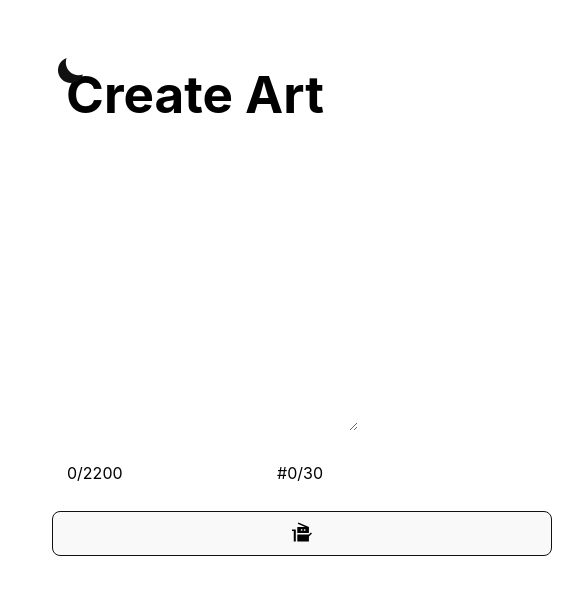
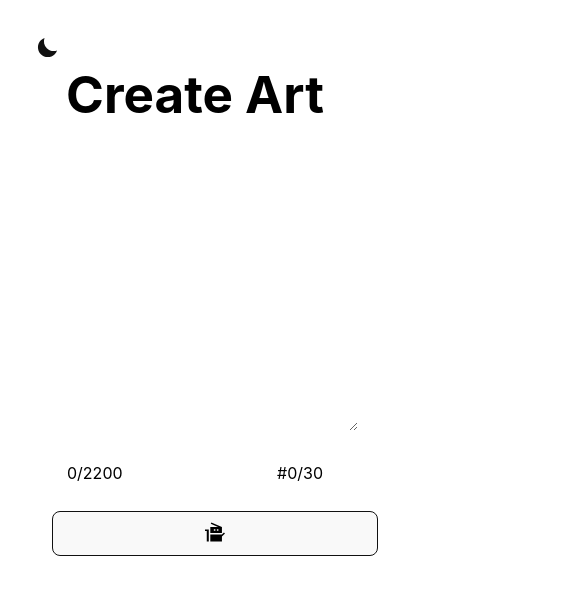
Before and after one commit to distinctmind/captionpalace, a React (Vite) app: page / in a window 390 px wide. Shown: the top 594 px of the page, 572 px wide, since content can reach past the window. Built offline with nearby package versions, Linux system fonts and the light colour scheme.

Commit message:
Mobile UI fix.

```diff
--- a/src/App.css
+++ b/src/App.css
@@ -20,7 +20,7 @@ button {
 
 .buttonContainer {
   position: relative;
-  width: 500px;
+  max-width: 500px;
   height: 45px;
 }
 
@@ -61,14 +61,14 @@ button {
 .theme-toggle {
   position: absolute;
   z-index: 100;
-  top: 1em;
-  left: 1em;
+  top: 0;
+  left: 0;
   padding: 4px;
   background: transparent;
   cursor: pointer;
   border-radius: 5px;
-  width: 69px;
-  height: 69px;
+  width: 55px;
+  height: 55px;
 }
 textarea {
   background: transparent;
```
